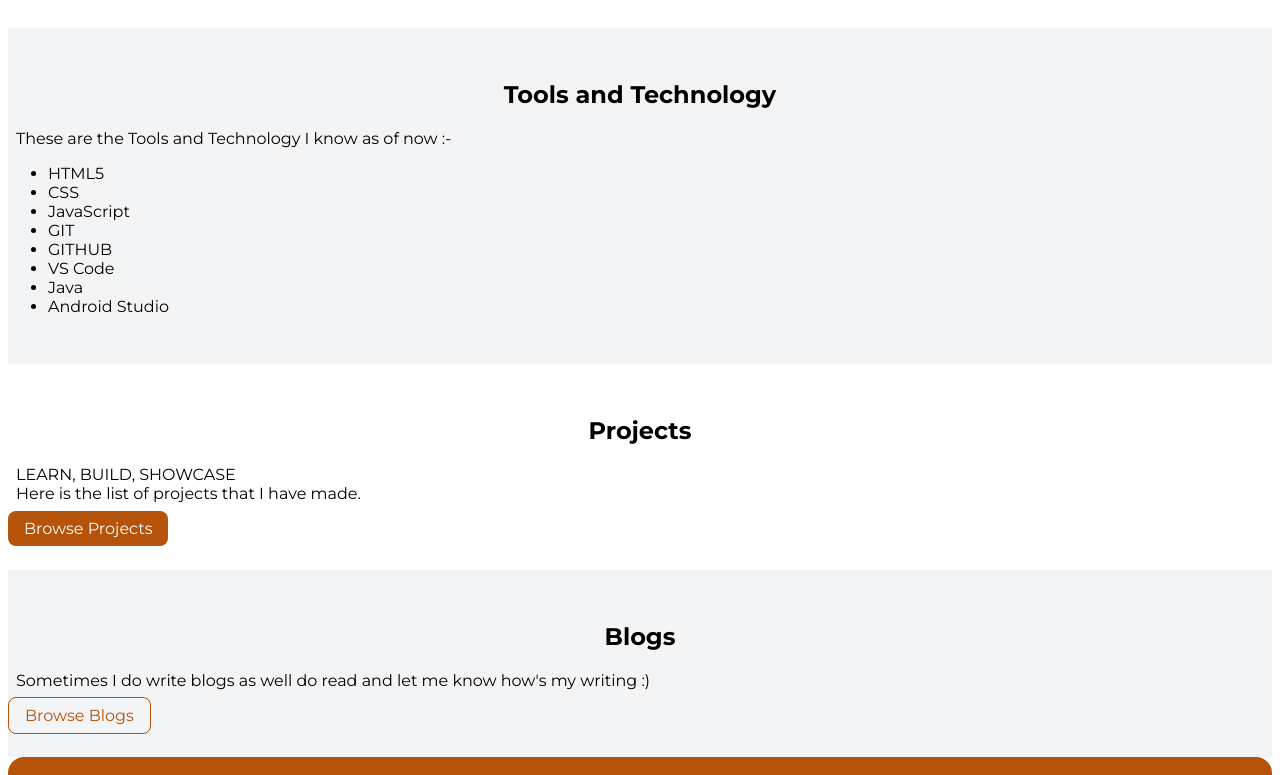
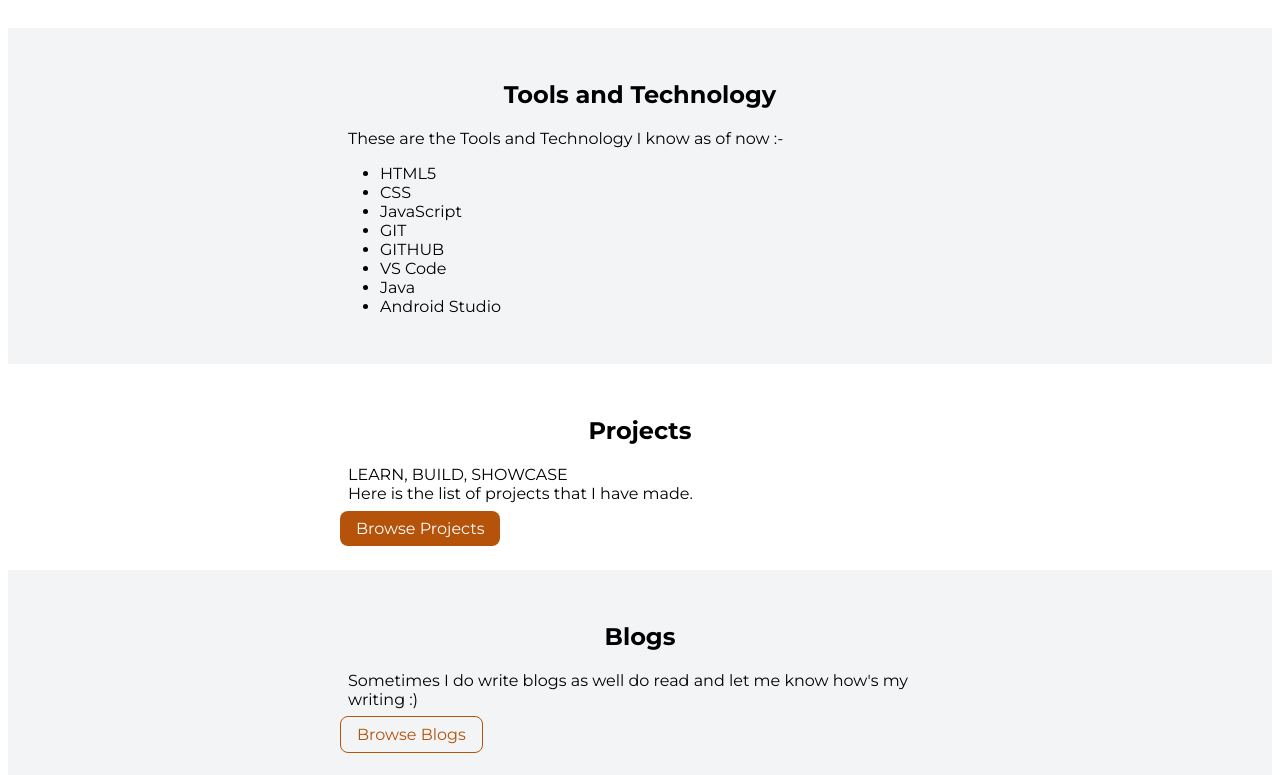
Before and after one commit to nandanpandey43/Portfolio, a plain HTML site: page index.html in a window 1280 px wide. Shown: the part 610-1385 px from the top of the page. Drawn offline with Linux system fonts and the light colour scheme.

Commit message:
modification

```diff
--- a/index.html
+++ b/index.html
@@ -40,9 +40,10 @@
     </section>
 
     <section class="section ow">
-        <h2>Tools and Technology</h2>
-        <p>These are the Tools and Technology I know as of now :-</p>
-        <ul>
+        <h2 >Tools and Technology</h2>
+        <div class="container">
+            <p >These are the Tools and Technology I know as of now :-</p>
+            <ul >
                 <li>HTML5</li>
                 <li>CSS</li>
                 <li>JavaScript</li>
@@ -52,18 +53,25 @@
                 <li>Java</li>
                 <li>Android Studio</li>
             </ul>
+        </div>
     </section>
 
     <section class="section">
         <h2>Projects</h2>
-        <p>LEARN, BUILD, SHOWCASE <br>Here is the list of projects that I have made.</p>
-        <a href="projects.html" class="primary-link"> Browse Projects</a>
+        <div class="container">
+            <p >LEARN, BUILD, SHOWCASE <br>Here is the list of projects that I have made.</p>
+            <a href="projects.html" class="primary-link"> Browse Projects </a>
+        </div>
+
     </section>
 
     <section class="section ow">
         <h2>Blogs</h2>
+        <div class="container">
             <p>Sometimes I do write blogs as well do read and let me know how's my writing :)</p>
             <a href="blogs.html" class="secondary-link">Browse Blogs</a>
+        </div>
+
     </section>
 
     <footer class="footer container-fluid">
```
Also changed, not shown: blogs.html (+9 -0 lines), projects.html (+30 -1 lines). Lines whose indentation alone changed are shown as unchanged.
